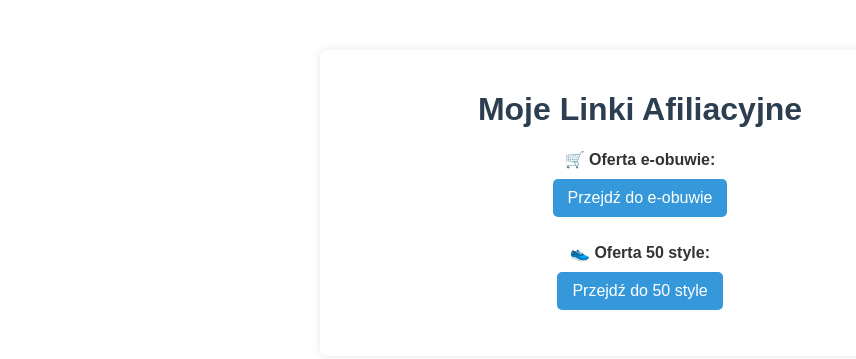
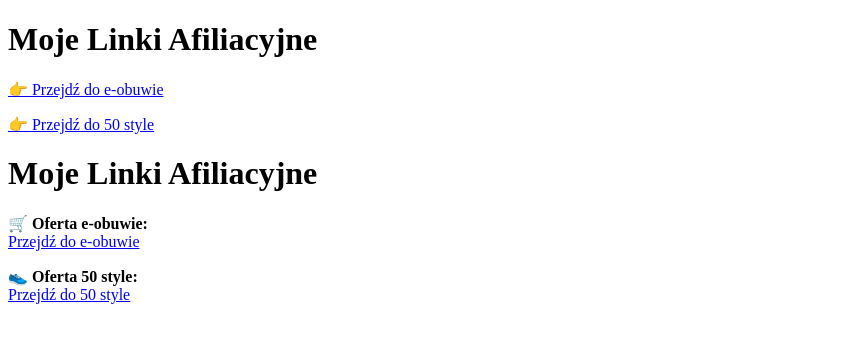
Before and after one commit to streetpromo33/Loading50style, a plain HTML site: page index.html in a window 1280 px wide. Shown: the whole page, without its empty margins (0-856 px from the left). Drawn offline with Linux system fonts and the light colour scheme.

Commit message:
Update index.html

```diff
--- a/index.html
+++ b/index.html
@@ -2,48 +2,27 @@
 <html lang="pl">
 <head>
   <meta charset="UTF-8" />
-  <meta name="viewport" content="width=device-width, initial-scale=1" />
-  <title>Moje Linki Afiliacyjne</title>
-  <style>
-    body {
-      font-family: Arial, sans-serif;
-      background-color: #f4f4f4;
-      color: #333;
-      max-width: 600px;
-      margin: 50px auto;
-      padding: 20px;
-      box-shadow: 0 0 10px rgba(0, 0, 0, 0.1);
-      border-radius: 8px;
-      background: white;
-    }
-    h1 {
-      color: #2c3e50;
-      text-align: center;
-    }
-    a {
-      display: inline-block;
-      margin: 10px 0;
-      padding: 10px 15px;
-      background-color: #3498db;
-      color: white;
-      text-decoration: none;
-      border-radius: 5px;
-    }
-    a:hover {
-      background-color: #2980b9;
-    }
-    .link-section {
-      text-align: center;
-    }
-  </style>
+  <title>Moja Strona Afiliacyjna</title>
 
   <!-- TikTok Pixel Code Start -->
   <script>
   !function (w, d, t) {
-  w.TiktokAnalyticsObject=t;var ttq=w[t]=w[t]||[];ttq.methods=["page","track","identify","instances","debug","on","off","once","ready","alias","group","enableCookie","disableCookie","holdConsent","revokeConsent","grantConsent"],ttq.setAndDefer=function(t,e){t[e]=function(){t.push([e].concat(Array.prototype.slice.call(arguments,0)))}};for(var i=0;i<ttq.methods.length;i++)ttq.setAndDefer(ttq,ttq.methods[i]);ttq.instance=function(t){for(
-var e=ttq._i[t]||[],n=0;n<ttq.methods.length;n++)ttq.setAndDefer(e,ttq.methods[n]);return e},ttq.load=function(e,n){var r="https://analytics.tiktok.com/i18n/pixel/events.js",o=n&&n.partner;ttq._i=ttq._i||{},ttq._i[e]=[],ttq._i[e]._u=r,ttq._t=ttq._t||{},ttq._t[e]=+new Date,ttq._o=ttq._o||{},ttq._o[e]=n||{};n=document.createElement("script")
-;n.type="text/javascript",n.async=!0,n.src=r+"?sdkid="+e+"&lib="+t;e=document.getElementsByTagName("script")[0];e.parentNode.insertBefore(n,e)};
-
+    w.TiktokAnalyticsObject=t;var ttq=w[t]=w[t]||[];
+    ttq.methods=["page","track","identify","instances","debug","on","off","once","ready","alias","group","enableCookie","disableCookie","holdConsent","revokeConsent","grantConsent"];
+    ttq.setAndDefer=function(t,e){t[e]=function(){t.push([e].concat(Array.prototype.slice.call(arguments,0)))}};
+    for(var i=0;i<ttq.methods.length;i++)ttq.setAndDefer(ttq,ttq.methods[i]);
+    ttq.instance=function(t){
+      for(var e=ttq._i[t]||[],n=0;n<ttq.methods.length;n++)ttq.setAndDefer(e,ttq.methods[n]);
+      return e
+    };
+    ttq.load=function(e,n){
+      var r="https://analytics.tiktok.com/i18n/pixel/events.js",o=n&&n.partner;
+      ttq._i=ttq._i||{},ttq._i[e]=[],ttq._i[e]._u=r,ttq._t=ttq._t||{},ttq._t[e]=+new Date,ttq._o=ttq._o||{},ttq._o[e]=n||{};
+      n=document.createElement("script");
+      n.type="text/javascript",n.async=!0,n.src=r+"?sdkid="+e+"&lib="+t;
+      e=document.getElementsByTagName("script")[0];
+      e.parentNode.insertBefore(n,e)
+    };
 
     ttq.load('D1EEG2JC77U9800H6I00');
     ttq.page();
@@ -51,6 +30,20 @@ var e=ttq._i[t]||[],n=0;n<ttq.methods.length;n++)ttq.setAndDefer(e,ttq.methods[n
   </script>
   <!-- TikTok Pixel Code End -->
 
+</head>
+<body>
+
+  <h1>Moje Linki Afiliacyjne</h1>
+
+  <p>
+    <a href="https://webep1.com/go/518dffbddc" target="_blank">👉 Przejdź do e-obuwie</a>
+  </p>
+  <p>
+    <a href="https://webep1.com/go/c35e669ddc" target="_blank">👉 Przejdź do 50 style</a>
+  </p>
+
+</body>
+</html>
 </head>
 <body>
   <h1>Moje Linki Afiliacyjne</h1>
```
Lines whose indentation alone changed are shown as unchanged.
